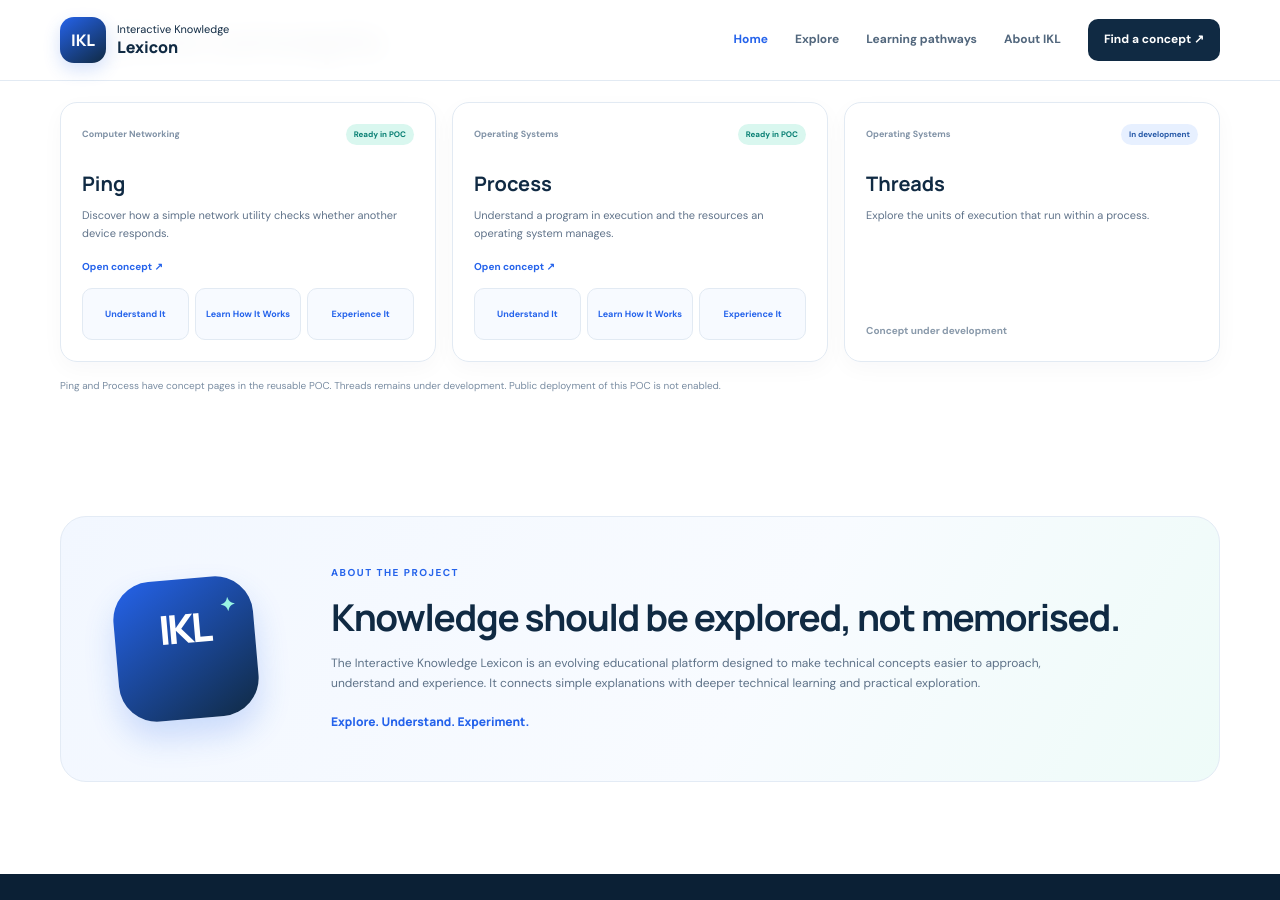
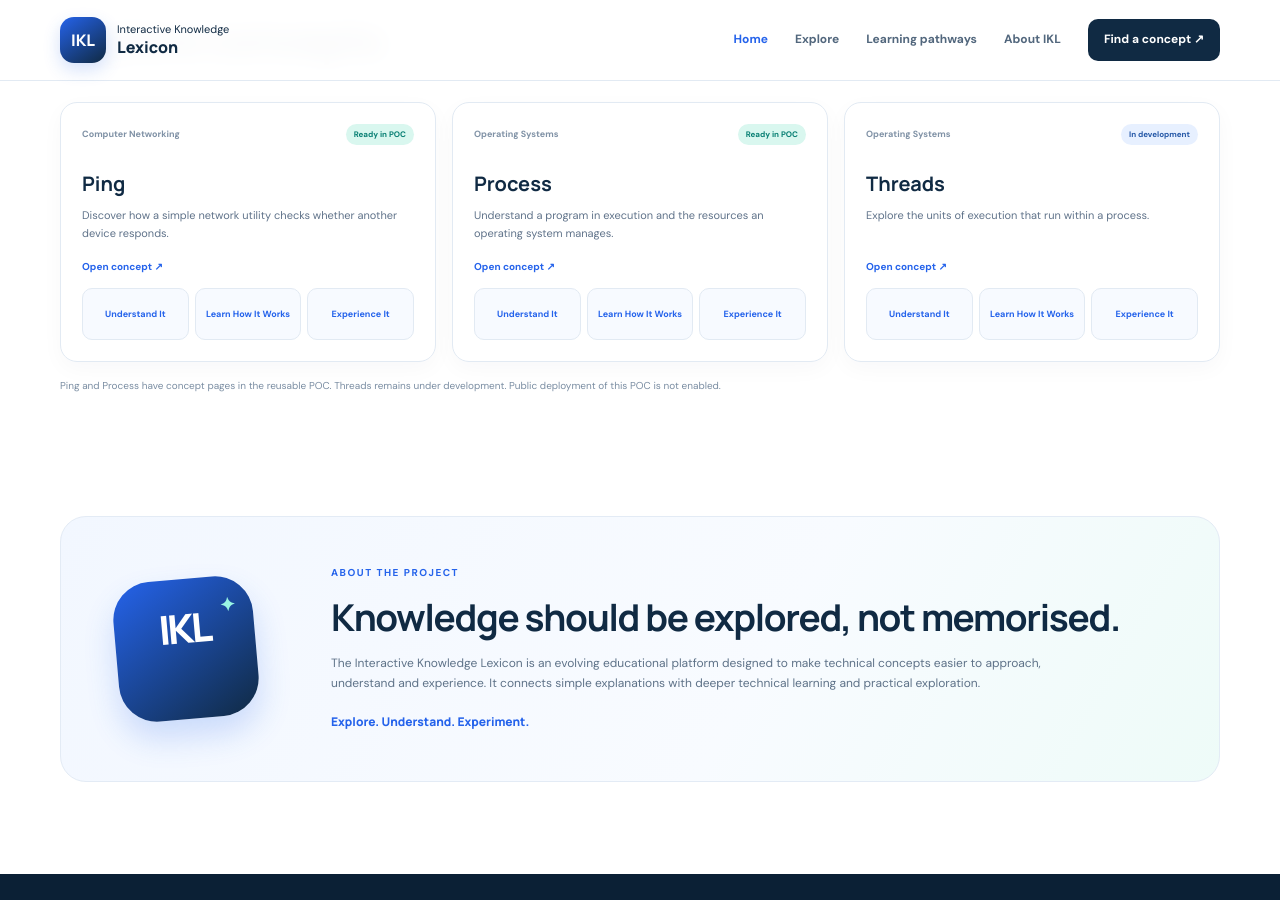
Before and after one commit to jyv5fhwvft-a11y/ikl-reusable-architecture-poc, a Jekyll site: the page built from index.html, in a window 1280 px wide and 900 px high, scrolled down 3520 px. Built offline with Jekyll 4.4.1, drawn with Linux system fonts in a browser that asks for light colours.

Commit message:
Link Threads from homepage featured concepts

```diff
--- a/index.html
+++ b/index.html
@@ -583,7 +583,26 @@
             Explore the units of execution that run within a process.
           </p>
 
-          <span class="muted">Concept under development</span>
+          <a href="{{ '/concepts/threads.html' | relative_url }}">
+            Open concept ↗
+          </a>
+
+          <nav class="concept-card__dimensions"
+               aria-label="Threads learning dimensions">
+
+            <a href="{{ '/concepts/threads.html#ikl-understand-it' | relative_url }}">
+              Understand It
+            </a>
+
+            <a href="{{ '/concepts/threads.html#ikl-learn-how-it-works' | relative_url }}">
+              Learn How It Works
+            </a>
+
+            <a href="{{ '/concepts/threads.html#ikl-experience-it' | relative_url }}">
+              Experience It
+            </a>
+
+          </nav>
 
         </article>
 
```
